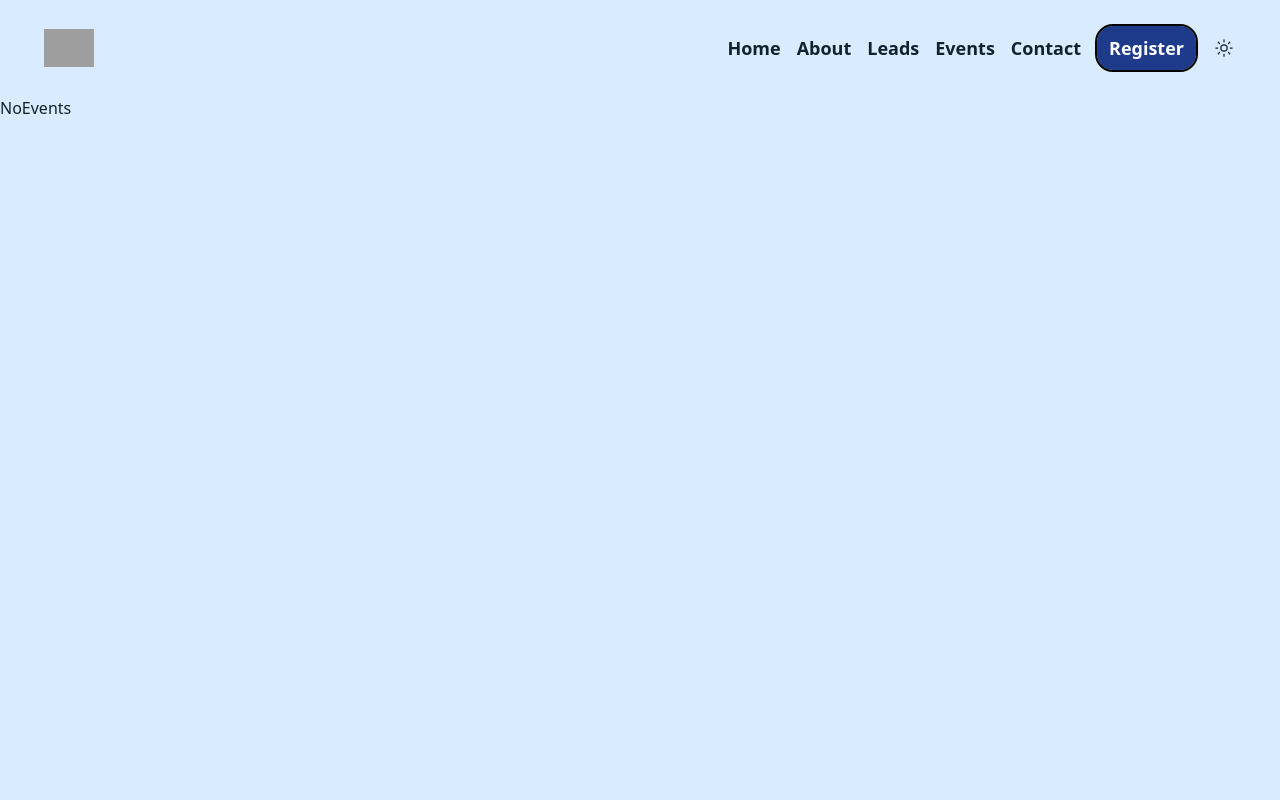
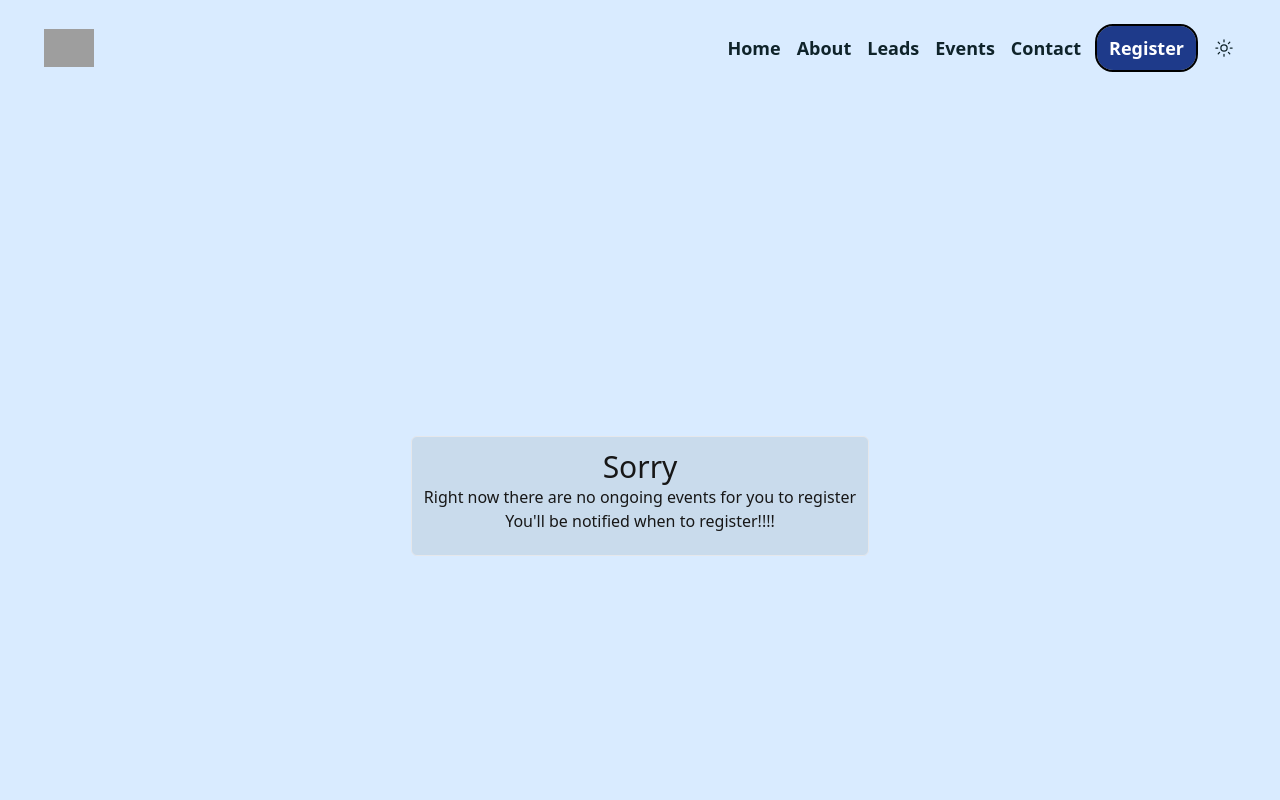
Before and after one commit to mlalith0302/srm-csi-website, a React (Vite) app in the folder csiSite/: page /register in a window 1280 px wide. Shown: the top 800 px of the page. Built offline with nearby package versions, Linux system fonts and the light colour scheme; grey boxes are pictures that could not be loaded.

Commit message:
no events page

```diff
--- a/csiSite/src/Components/Forms/NoEvents.jsx
+++ b/csiSite/src/Components/Forms/NoEvents.jsx
@@ -1,9 +1,15 @@
-import React from 'react'
+import React from 'react';
 
 const NoEvents = () => {
   return (
-    <div className='w-full h-screen'>NoEvents</div>
-  )
-}
+    <div className="flex flex-col justify-center items-center min-h-screen  font-robboto">
+      <div className="text-center w-[fit] h-[120px] p-3 bg-[#9eacb744] border rounded-md text-neutral-900">
+        <span className="text-3xl">Sorry</span> <br />
+        Right now there are no ongoing events for you to register <br />
+        You'll be notified when to register!!!!
+      </div>
+    </div>
+  );
+};
 
-export default NoEvents
+export default NoEvents;
```
